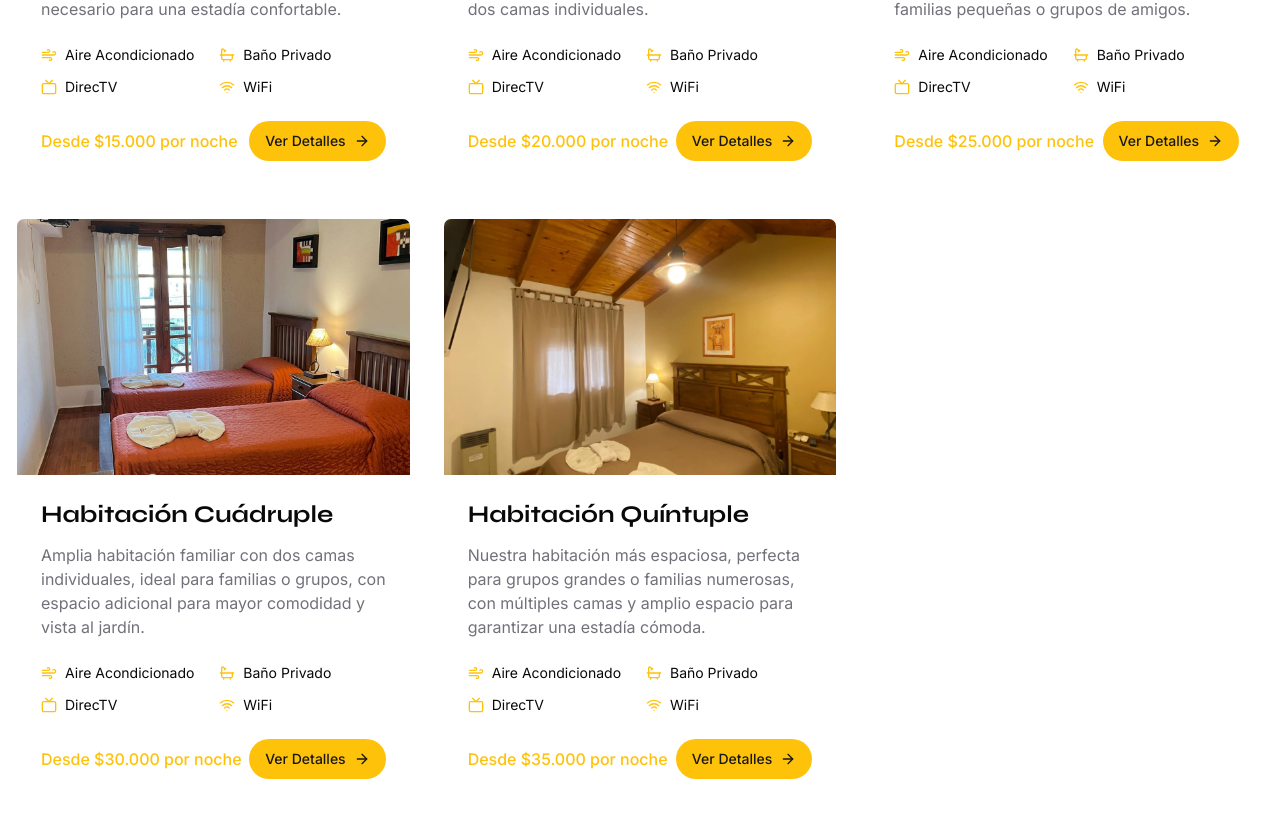
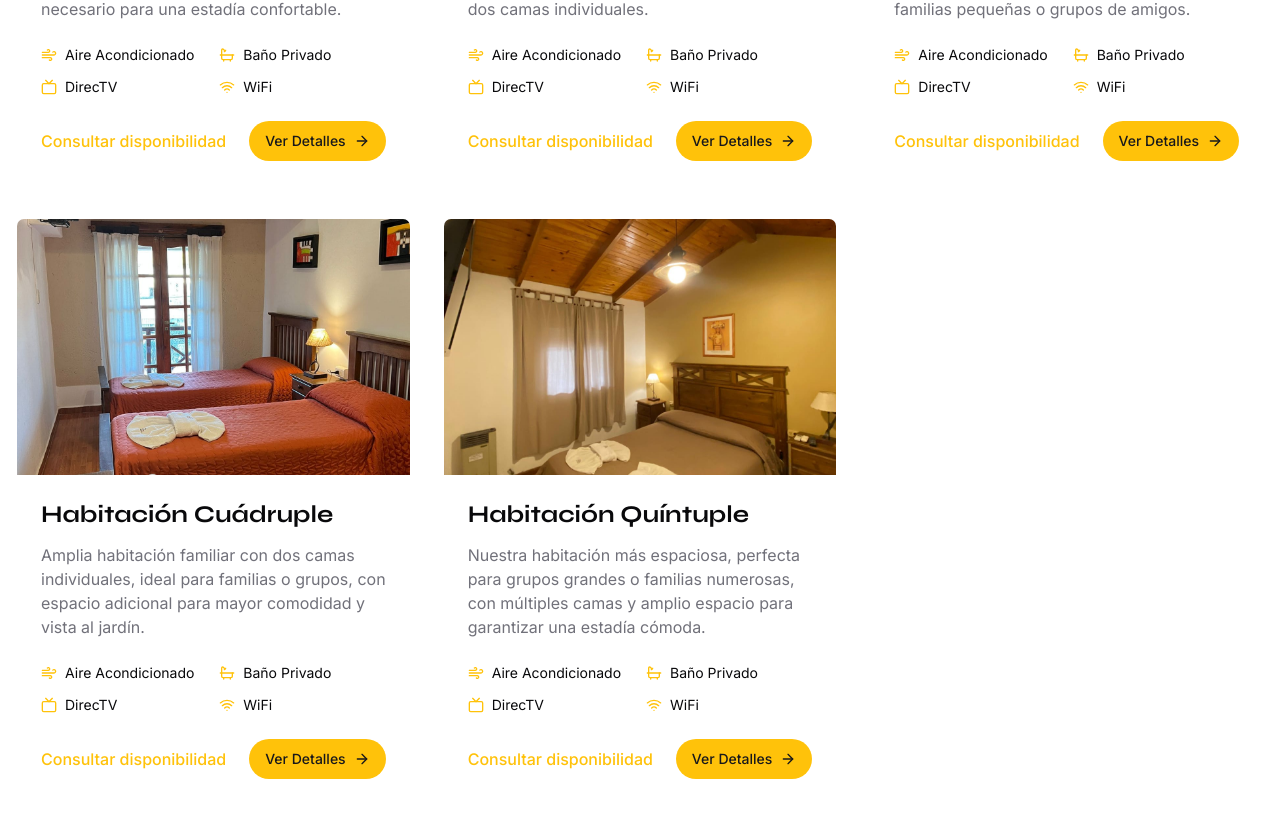
Before and after one commit to clientesweb/hotelgloria, a Next.js app: page /habitaciones in a window 1280 px wide. Shown: the part 972-1789 px from the top of the page. Built offline with nearby package versions, Linux system fonts and the light colour scheme.

Commit message:
Actualizar page.tsx

```diff
--- a/app/habitaciones/page.tsx
+++ b/app/habitaciones/page.tsx
@@ -196,7 +196,7 @@ export default function HabitacionesPage() {
                     </div>
 
                     <div className="flex items-center justify-between mt-auto">
-                      <p className="font-medium text-primary">{room.price}</p>
+                      <p className="font-medium text-primary">Consultar disponibilidad</p>
                       <Link href={`/habitaciones/${room.id}`}>
                         <Button className="rounded-full group">
                           Ver Detalles
```
